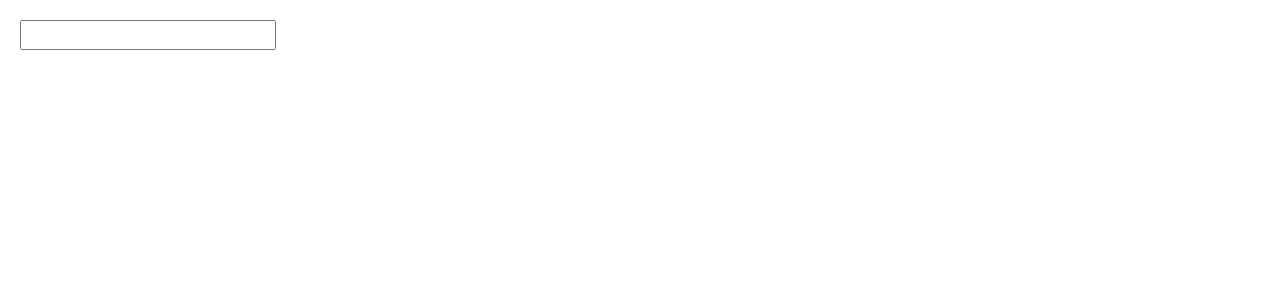
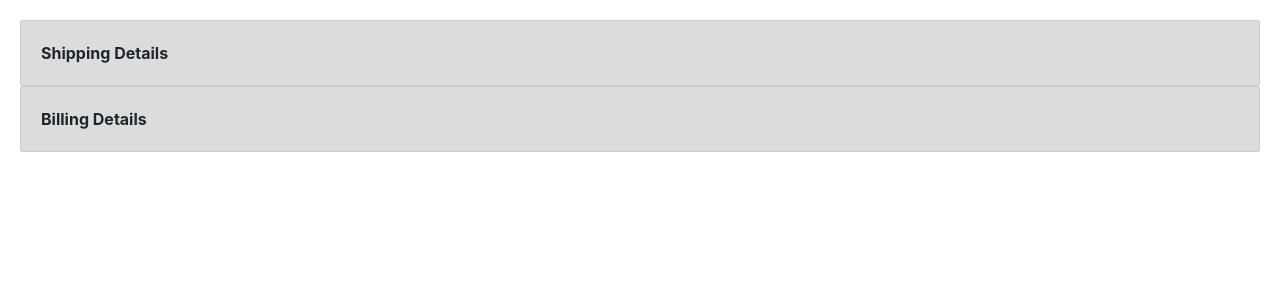
Before and after one commit to kdhruvajyothreddy/angular-assignment2, an Angular app: page / in a window 1280 px wide. Shown: the top 300 px of the page. Built offline with nearby package versions, Linux system fonts and the light colour scheme.

Commit message:
Zippy to toggle content up and down - Assignment 5

```diff
--- a/src/app/app.component.html
+++ b/src/app/app.component.html
@@ -1,4 +1,8 @@
 <link rel="stylesheet" href="https://use.fontawesome.com/releases/v5.7.0/css/all.css" integrity="sha384-lZN37f5QGtY3VHgisS14W3ExzMWZxybE1SJSEsQp9S+oqd12jhcu+A56Ebc1zFSJ" crossorigin="anonymous">
 
-<input type="text" [appInputFormat]="'uppercase'" >
-<!-- Using the input property 'appInputFormat' to assign a string value -->
+<zippy title="Shipping Details">
+    Shipping Details Content
+</zippy>
+<zippy title="Billing Details">
+    Billing Details Content
+</zippy>
--- a/src/app/app.module.ts
+++ b/src/app/app.module.ts
@@ -7,6 +7,7 @@ import { FavoriteComponent } from './favorite/favorite.component';
 import { PanelComponent } from './panel/panel.component';
 import { LikeComponent } from './like/like.component';
 import { InputFormatDirective } from './input-format.directive';
+import { ZippyComponent } from './zippy/zippy.component';
 
 @NgModule({
   declarations: [
@@ -14,7 +15,8 @@ import { InputFormatDirective } from './input-format.directive';
     FavoriteComponent,
     PanelComponent,
     LikeComponent,
-    InputFormatDirective
+    InputFormatDirective,
+    ZippyComponent
   ],
   imports: [
     BrowserModule,
--- /dev/null
+++ b/src/app/zippy/zippy.component.css
@@ -0,0 +1,19 @@
+.zippy {
+    border: 1px solid #ccc;
+    border-radius: 2px;
+}
+.zippy-heading {
+    font-weight: bold;
+    padding: 20px;
+    background: gainsboro;
+    cursor: pointer;
+}
+.zippy-body {
+    padding: 20px;
+}
+.expanded {
+    background: gainsboro;
+}
+.fas {
+    float: right;
+}
--- /dev/null
+++ b/src/app/zippy/zippy.component.html
@@ -0,0 +1,19 @@
+<link rel="stylesheet" href="https://use.fontawesome.com/releases/v5.7.0/css/all.css" integrity="sha384-lZN37f5QGtY3VHgisS14W3ExzMWZxybE1SJSEsQp9S+oqd12jhcu+A56Ebc1zFSJ" crossorigin="anonymous">
+
+<div class="zippy">
+    <div class="zippy-heading"
+    [class.expanded]="isExpanded"
+    (click)=toggle()
+    >
+        {{ title }}
+        <span class="fas"
+        [ngClass]="{
+            'fa-angle-up': isExpanded,
+            'fa-angle-down': !isExpanded
+        }"
+        ></span>
+    </div>
+    <div *ngIf="isExpanded" class="zippy-body">
+        <ng-content></ng-content>
+    </div>
+</div>
--- /dev/null
+++ b/src/app/zippy/zippy.component.ts
@@ -0,0 +1,19 @@
+import { Component, Input, OnInit } from '@angular/core';
+
+@Component({
+  selector: 'zippy',
+  templateUrl: './zippy.component.html',
+  styleUrls: ['./zippy.component.css']
+})
+export class ZippyComponent {
+
+  constructor() { }
+
+  @Input('title') title: string;
+  isExpanded: boolean;
+
+  toggle() {
+    this.isExpanded = !this.isExpanded;
+  }
+
+}
```
Also changed, not shown: 1 other file (tests, documents, lock files or other folders).
